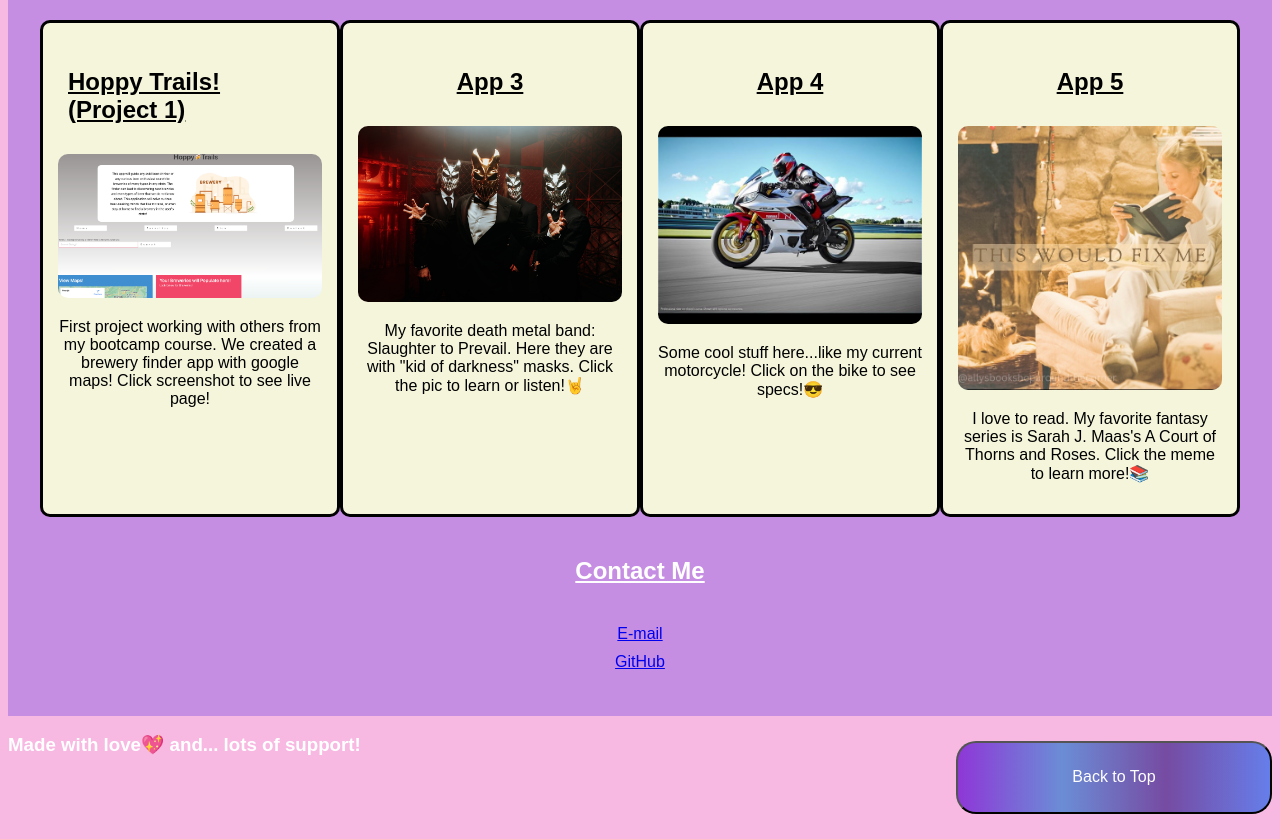
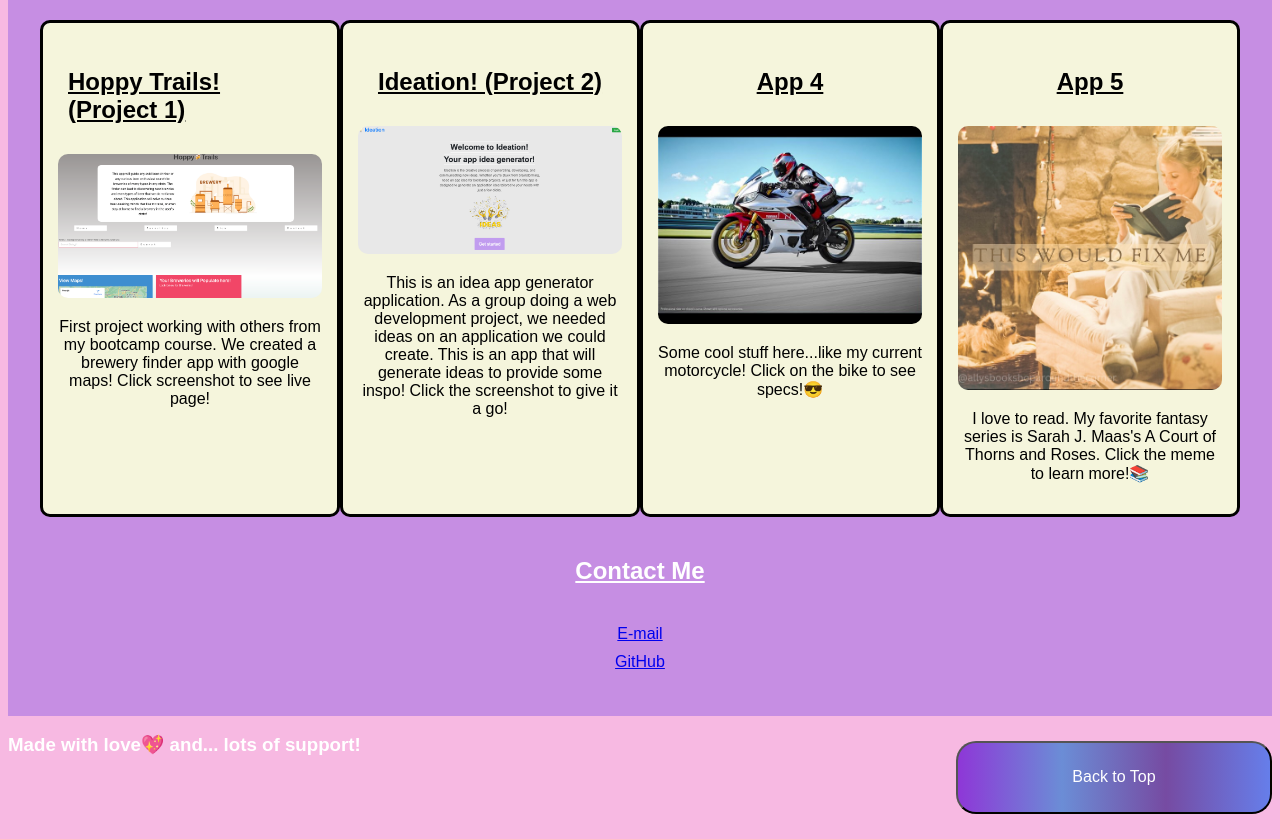
Before and after one commit to alc0ve/le-petit-mignon, a plain HTML site: page index.html in a window 1280 px wide. Shown: the part 1923-2762 px from the top of the page. Drawn offline with Linux system fonts and the light colour scheme.

Commit message:
added project two

```diff
--- a/index.html
+++ b/index.html
@@ -49,16 +49,16 @@
                 <div class="apps">
                 <section class="facts">
                     <h2>Hoppy Trails! (Project 1)</h2>
-                    <a href="https://brianlucy.github.io/ImThirsty/"><img src="./assets/images/Hoppy-trails-screenshot.png" alt="Brewery finder application photo"/></a>
+                    <a href="https://brianlucy.github.io/ImThirsty/"><img src="./assets/images/Hoppy-trails-screenshot.png" alt="Brewery finder application screenshot"/></a>
                     <p>
                         First project working with others from my bootcamp course. We created a brewery finder app with google maps! Click screenshot to see live page!
                     </p>
                 </section>
                 <section class="facts">
-                    <h2>App 3</h2>
-                    <a href="http://www.slaughtertoprevail.com/"><img src="./assets/images/Slaughter-to-prevail.jpeg" alt="death metal band with masks on"/></a>
+                    <h2>Ideation! (Project 2)</h2>
+                    <a href="https://ideation-app-generator.herokuapp.com/"><img src="./assets/images/Ideation-app-screenshot.png" alt="Idea app generator screenshot"/></a>
                     <p>
-                        My favorite death metal band: Slaughter to Prevail. Here they are with "kid of darkness" masks. Click the pic to learn or listen!🤘
+                        This is an idea app generator application. As a group doing a web development project, we needed ideas on an application we could create. This is an app that will generate ideas to provide some inspo! Click the screenshot to give it a go!
                     </p>
                 </section>
                 <section class="facts">
```
Also changed, not shown: assets/images/Ideation-app-screenshot.png (added), 2 other files.
